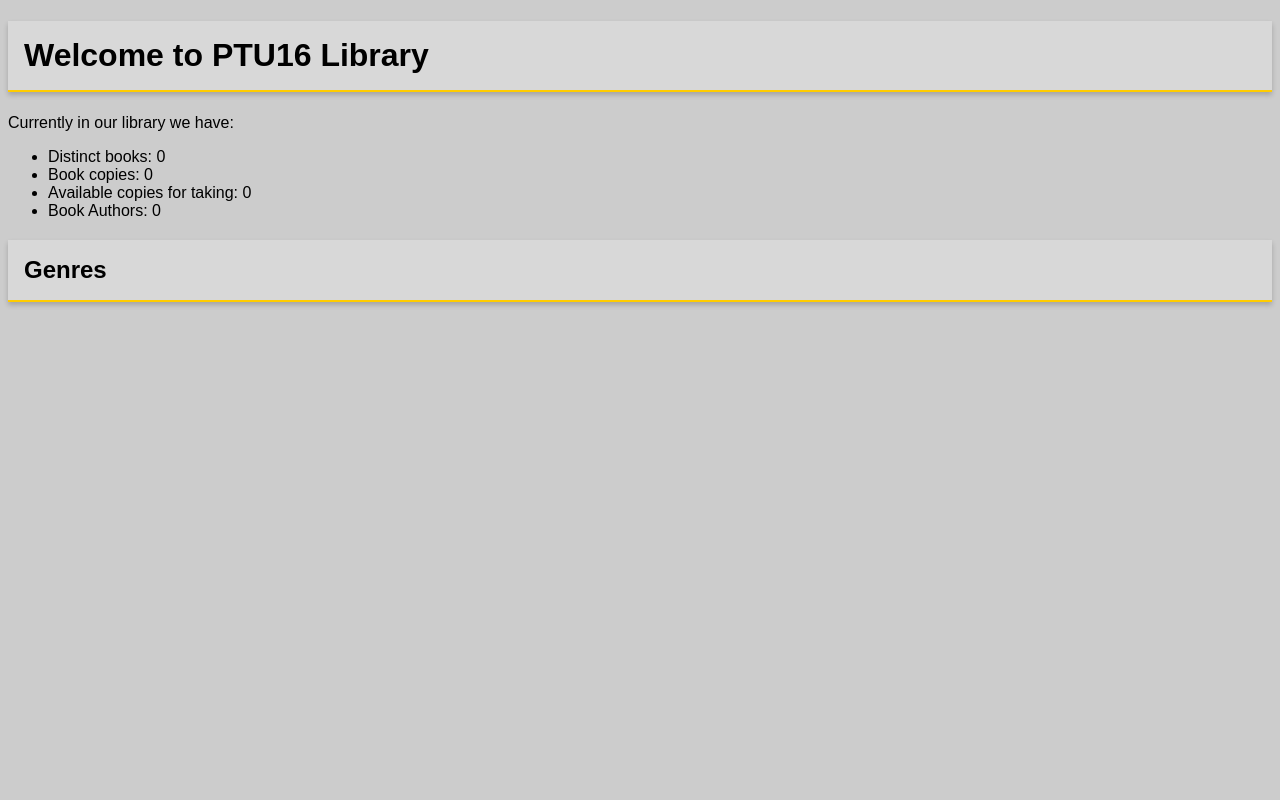
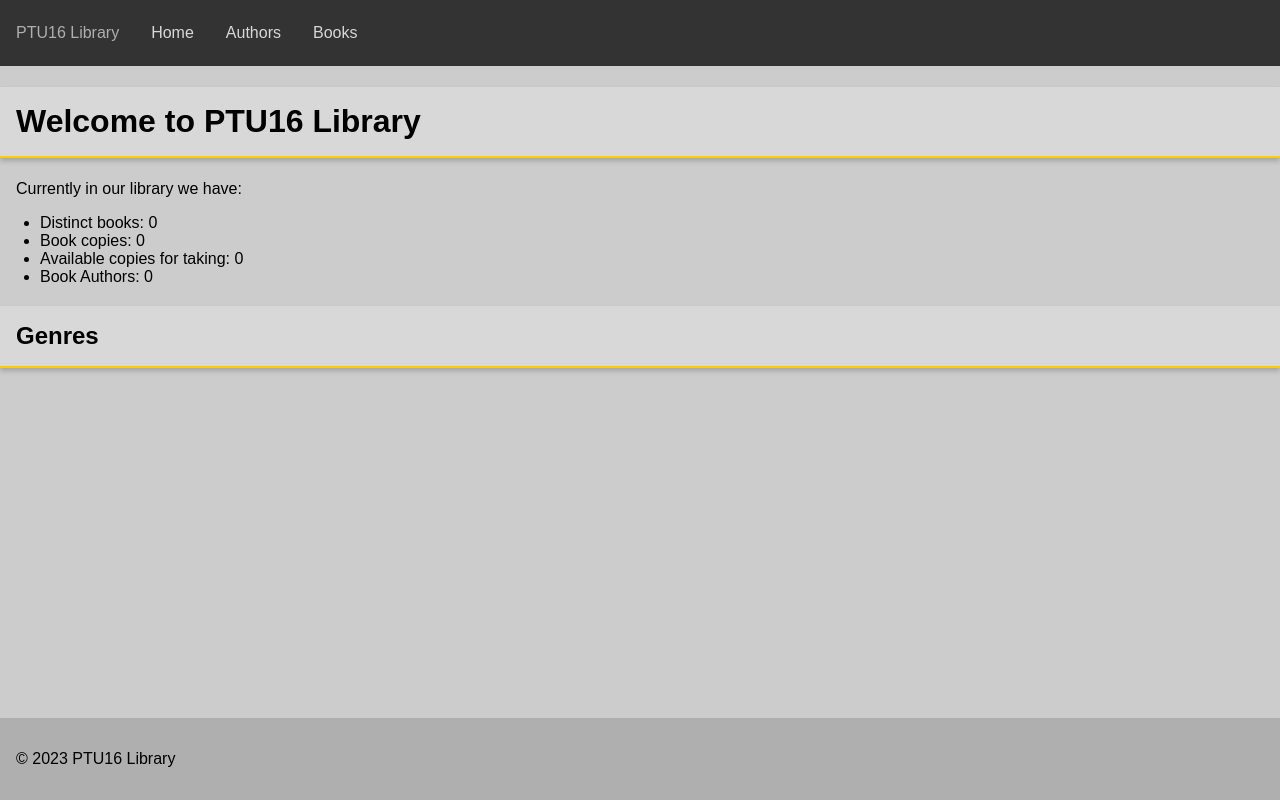
Before and after one commit to povilastsk/ptu16_djangolib, a Django app: page / in a window 1280 px wide. Run offline with Django 4.2, Linux system fonts and the light colour scheme; data that the repository does not hold is empty.

Commit message:
front end menu

```diff
--- a/ptu16_library/library/static/css/base_style.css
+++ b/ptu16_library/library/static/css/base_style.css
@@ -1,10 +1,49 @@
-body { font-family: sans-serif; background-color: #CCCCCC; }
+body {
+    font-family: sans-serif;
+    background-color: #CCCCCC;
+    padding: 0; margin: 0;
+    display: flex;
+    flex-direction: column;
+    min-height: 100vh;
+}
+main {
+    flex-grow: 1;
+}
+header, footer {
+    padding: 1rem 0;
+    margin: 0;
+}
+header {
+    background-color: #333333;
+    color: #afafaf;
+}
+footer {
+    background-color: #afafaf;
+}
+header a {
+    color: #d8d8d8;
+    text-decoration: none;
+}
+header a:hover {
+    color: #ffffff;
+}
+header ul.nav {
+    display: flex;
+    flex-direction: row;
+    list-style-type: none;
+    padding-inline-start: 0;
+    padding: 0; margin: 0;
+}
+header ul.nav li {
+    margin: 0 0.5rem;
+    padding: 0.5rem;
+}
 h1, h2 {
     border-bottom: 2px solid #FFCC00;
     box-shadow: 0 3px 5px #00000033;
     padding: 1rem;
-            background-color: #D8D8D8;
+    background-color: #d8d8d8;
 }
 p {
-            padding: 0 rem
+    padding: 0 1rem;
 }
--- a/ptu16_library/library/templates/base.html
+++ b/ptu16_library/library/templates/base.html
@@ -6,12 +6,23 @@
     <meta name="viewport" content="width=device-width, initial-scale=1.0">
     <title>{% block title %}PTU16 Library{% endblock title %}</title>
     <link rel="stylesheet" href="{% static "css/base_style.css" %}">
-    <style>
-
-    </style>
+    <style></style>
 </head>
 <body>
-    {% block content %}
-    {% endblock content %}
+    <header>
+        <ul class="nav">
+            <li class="logo">PTU16 Library</li>
+            <li><a href="{% url "index" %}">Home</a></li>
+            <li><a href="{% url "index" %}">Authors</a></li>
+            <li><a href="{% url "index" %}">Books</a></li>
+        </ul>
+    </header>
+    <main>
+        {% block content %}
+        {% endblock content %}
+    </main>
+    <footer>
+        <p>&copy; 2023 PTU16 Library</p>
+    </footer>
 </body>
 </html>
```
Lines whose indentation alone changed are shown as unchanged.
